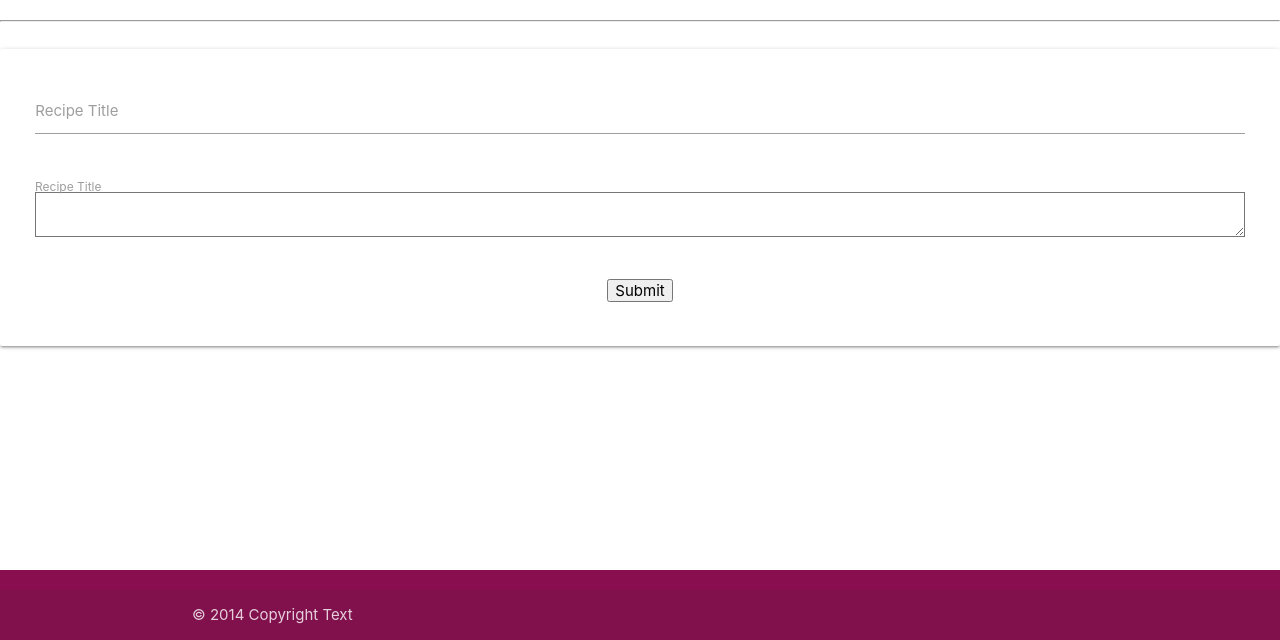
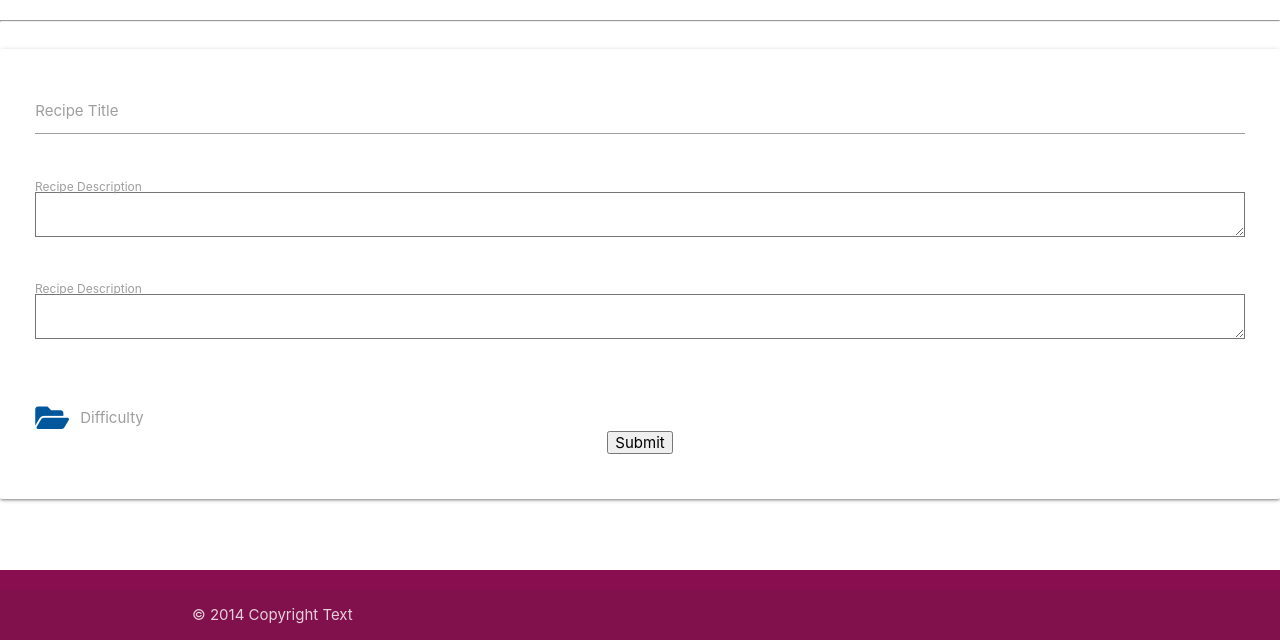
Before and after one commit to CassJBeckford/RecipeRevolution-mp3, a Flask app: template recipes/templates/add_recipe.html in a window 1280 px wide. Shown: the part 160-800 px from the top of the page. Run offline with Flask 3, Linux system fonts and the light colour scheme; the template is opened without the code that fills it, so the values that code supplies are empty.

Commit message:
add recipe difficulty section

```diff
--- a/recipes/templates/add_recipe.html
+++ b/recipes/templates/add_recipe.html
@@ -23,7 +23,31 @@
                     <textarea id="recipe_description" name="recipe_description"
                     type="text" class="validate" minlength="200" maxlength="50" class="materialize-textarea" required>
                     </textarea>
-                    <label for="recipe_title">Recipe Title</label>
+                    <label for="recipe_title">Recipe Description</label>
+                </div>
+            </div>
+
+            <div class="row">
+                <div class="input-field col s12">
+                    <textarea id="recipe_description" name="recipe_description"
+                    type="text" class="validate" minlength="200" maxlength="50" class="materialize-textarea" required>
+                    </textarea>
+                    <label for="recipe_title">Recipe Description</label>
+                </div>
+            </div>
+
+            <div class="row">
+                <div class="input-field col s12">
+                    <i class="fas fa-folder-open prefix light-blue-text text-darken-4"></i>
+                    <select id="difficulty" name="difficulty" class="validate" required>
+                        <option value="" disabled selected>Choose Difficulty</option>
+                            <option value="1">1</option>
+                            <option value="2">2</option>
+                            <option value="3">3</option>
+                            <option value="4">4</option>
+                            <option value="5">5</option>
+                    </select>
+                    <label for="difficulty">Difficulty</label>
                 </div>
             </div>
 
```
